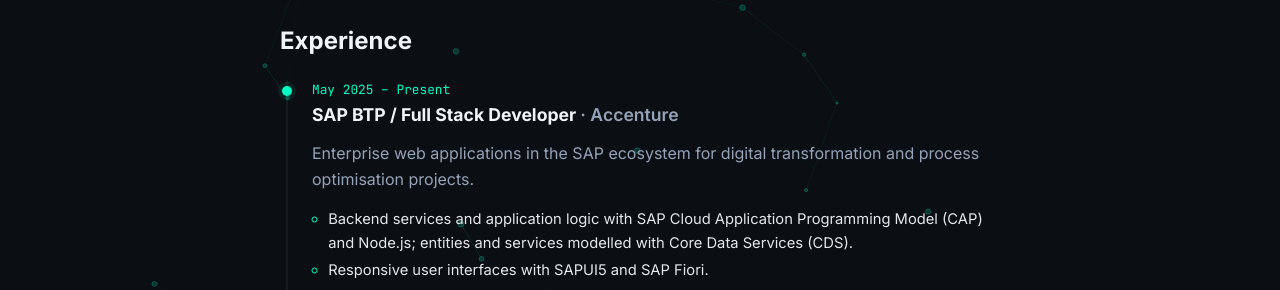
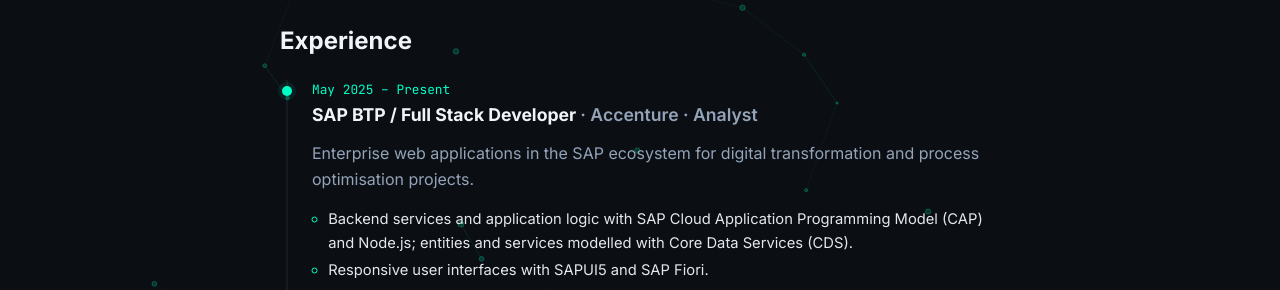
Before and after one commit to LordEasSan/lordeassan.github.io, a Jekyll site: the page built from about/index.md, in a window 1280 px wide and 900 px high, scrolled down 422 px. Shown: the part 156-446 px from the top of the window. Built offline with Jekyll 4.4.1, drawn with Linux system fonts in a browser that asks for light colours.

Commit message:
feat(about): show official Accenture career level (Analyst)
Functional role stays "SAP BTP / Full Stack Developer"; the official
career level is shown next to the company, consistent with the CV.

Co-Authored-By: Claude Opus 5.5 <noreply@anthropic.com>

```diff
--- a/_data/profile.yml
+++ b/_data/profile.yml
@@ -33,6 +33,7 @@ experience:
   - id: accenture
     role: "SAP BTP / Full Stack Developer"
     company: "Accenture"
+    level: "Analyst"          # official career level; functional role above
     start: "May 2025"
     start_iso: "2025-05"
     end: "Present"
--- a/about/index.md
+++ b/about/index.md
@@ -24,7 +24,7 @@ description: "About Alessandro Bragetti — SAP developer since 2020: ABAP on SA
     {%- for job in pr.experience %}
     <li class="timeline-item{% if job.current %} is-current{% endif %}">
       <p class="timeline-date"><time datetime="{{ job.start_iso }}">{{ job.start }}</time> – {% if job.end_iso %}<time datetime="{{ job.end_iso }}">{{ job.end }}</time>{% else %}{{ job.end }}{% endif %}</p>
-      <h3>{{ job.role }} <span class="timeline-company">· {{ job.company }}</span></h3>
+      <h3>{{ job.role }} <span class="timeline-company">· {{ job.company }}{% if job.level %} · {{ job.level }}{% endif %}</span></h3>
       <p class="muted">{{ job.summary }}</p>
       <ul class="timeline-highlights">
         {%- for h in job.highlights %}<li>{{ h }}</li>{% endfor %}
```
